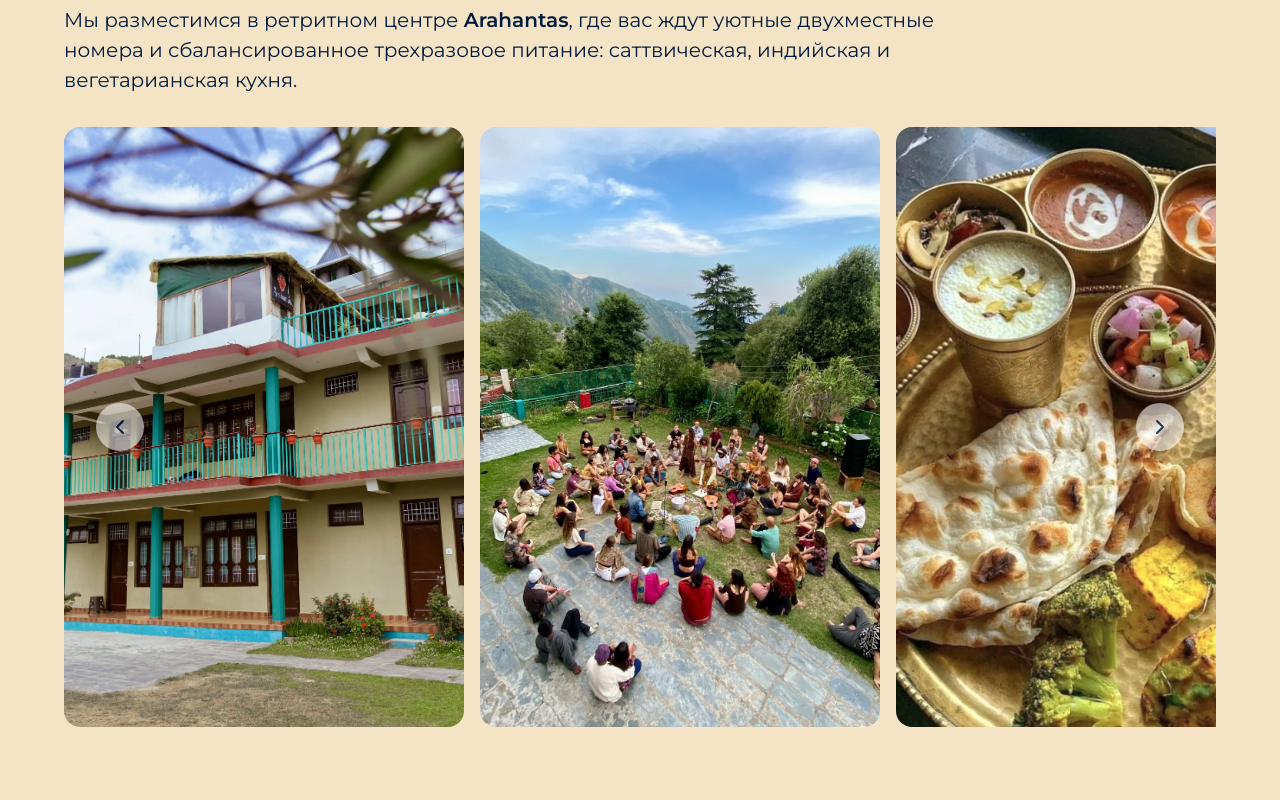
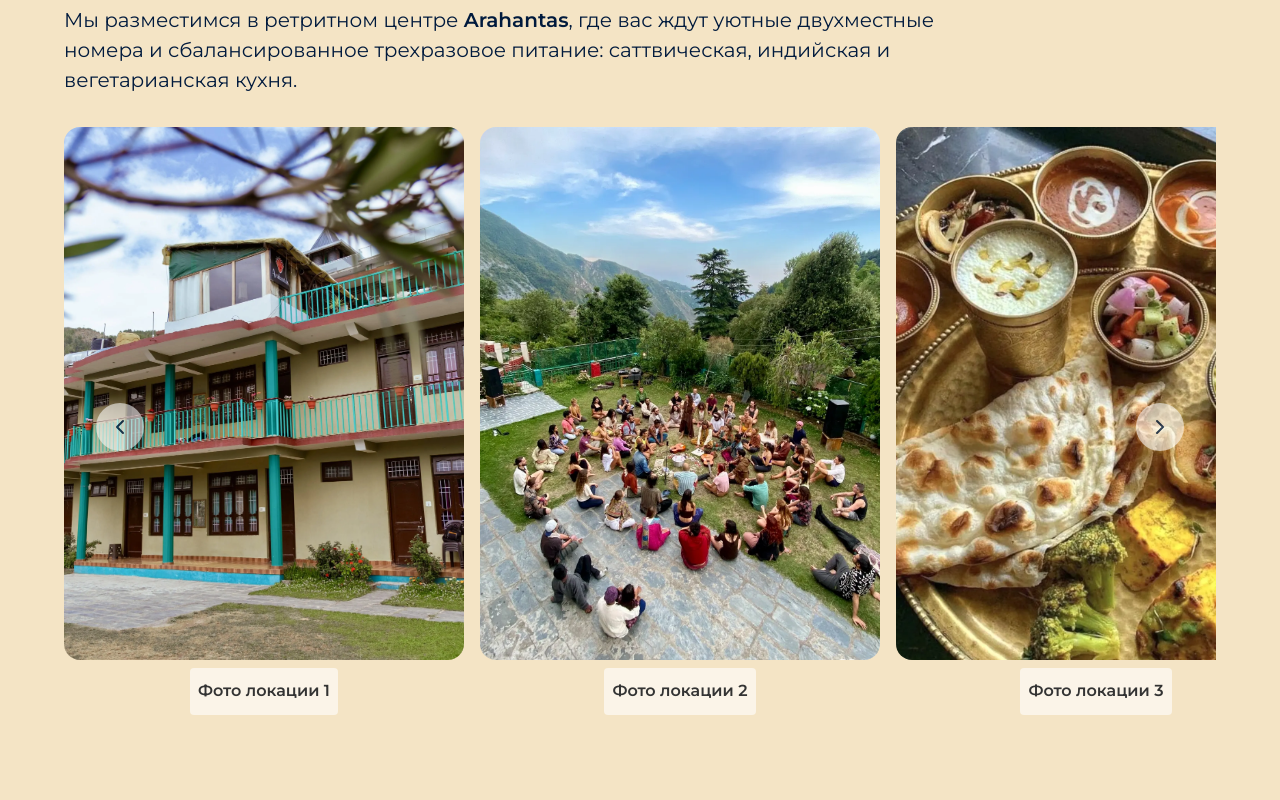
Before and after one commit to terrxrmachine/atmadeva, a Next.js app: page / in a window 1280 px wide. Shown: the part 9000-9800 px from the top of the page. Built offline with nearby package versions, Linux system fonts and the light colour scheme.

Commit message:
visual improvements

```diff
--- a/src/app/components/sections/booking/booking.module.css
+++ b/src/app/components/sections/booking/booking.module.css
@@ -52,12 +52,13 @@
     gap: 1rem;
     justify-content: center;
     align-items: center;
-    background-color: var(--off-white);
+    background-color: rgba(255, 255, 255, 0.7);
     padding: 1rem;
     border-radius: var(--radius);
     box-shadow: 0 0 10px rgba(0, 0, 0, 0.2);
     width: 100%;
     height: 100%;
+    backdrop-filter: blur(2px);
 
     @media (min-width: 768px) {
         flex-direction: row;
@@ -71,13 +72,14 @@
     display: flex;
     flex-direction: column;
     gap: 1rem;
-    background-color: var(--off-white);
+    background-color: rgba(255, 255, 255, 0.7);
     padding: 1rem;
     border-radius: var(--radius);
     box-shadow: 0 0 10px rgba(0, 0, 0, 0.2);
     opacity: 0.9;
     width: 100%;
     height: 100%;
+    backdrop-filter: blur(2px);
 
     @media (min-width: 768px) {
         padding: 2rem;
@@ -100,6 +102,8 @@
 
 .contact__photo {
     flex-shrink: 0;
+    overflow: hidden;
+    border-radius: 100%;
 }
 
 .contact__text {
@@ -112,9 +116,13 @@
 .contact__image {
     border-radius: 100%;
     object-fit: cover;
+    object-position: -11px -25px;
+    transform: scale(1.15);
     width: 200px;
     height: 200px;
+    overflow: hidden;
 }
+
 
 .contact__info {
     display: flex;
--- a/src/app/components/sections/pricing/pricing.module.css
+++ b/src/app/components/sections/pricing/pricing.module.css
@@ -7,6 +7,10 @@
 .pricing__price {
   font-size: clamp(1.8rem, 3vw + 0.5rem, 2.5rem);
   font-weight: 600;
+  background: var(--orange);
+  padding: 1rem;
+  border-radius: 1rem;
+  width: fit-content;
 }
 
 .pricing__payment {
--- a/src/app/components/sections/what-to-expect/what-to-expect.tsx
+++ b/src/app/components/sections/what-to-expect/what-to-expect.tsx
@@ -18,7 +18,7 @@ const photos = [
   { text: 'Душевное общение и теплые музыкальные вечера', src: '/what-to-expect/music.jpg' }
 ];
 
-const WhatToExpect = () => {
+export default function WhatToExpect() {
   return (
     <section id="what-to-expect" className={styles['what-to-expect']}>
       <ContentWrapper>
@@ -50,5 +50,3 @@ const WhatToExpect = () => {
     </section>
   );
 };
-
-export default WhatToExpect;
--- a/src/app/components/ui/photo-carousel/photo-carousel.module.css
+++ b/src/app/components/ui/photo-carousel/photo-carousel.module.css
@@ -64,6 +64,33 @@
   opacity: 1;
 }
 
+.contentWrapper {
+  display: flex;
+  flex-direction: column;
+  align-items: center;
+  justify-content: flex-end;
+  height: 100%;
+  padding-bottom: 12px;
+}
+
+.caption {
+  text-align: center;
+  margin-top: 8px;
+  font-size: 14px;
+  color: var(--text-color, #333);
+  background: rgba(255, 255, 255, 0.6); /* Легкий фон для читаемости */
+  padding: 4px 8px;
+  border-radius: 4px;
+  height: 50px;
+  display: flex;
+  align-items: center;
+  justify-content: center;
+  font-size: 1rem;
+  font-weight: 600;
+}
+
+
+
 /* На десктопе - соотношение сторон 4:3 */
 @media (min-width: 768px) {
   .slide {
--- a/src/app/components/ui/photo-carousel/photo-carousel.tsx
+++ b/src/app/components/ui/photo-carousel/photo-carousel.tsx
@@ -77,6 +77,7 @@ export default function PhotoCarousel({ photos }: PhotoCarouselProps) {
       >
         {photos.map((photo, index) => (
           <SwiperSlide key={index} className={styles.slide}>
+            <div className={styles.contentWrapper}>
               <div className={styles.imageWrapper}>
                 <Image
                   src={photo.src}
@@ -86,6 +87,8 @@ export default function PhotoCarousel({ photos }: PhotoCarouselProps) {
                   sizes="(max-width: 768px) 100vw, 75vw"
                   priority
                 />
+              </div>
+              <p className={styles.caption}>{photo.alt}</p> {/* Подпись теперь точно появится! */}
             </div>
           </SwiperSlide>
         ))}
```
Lines whose indentation alone changed are shown as unchanged.
